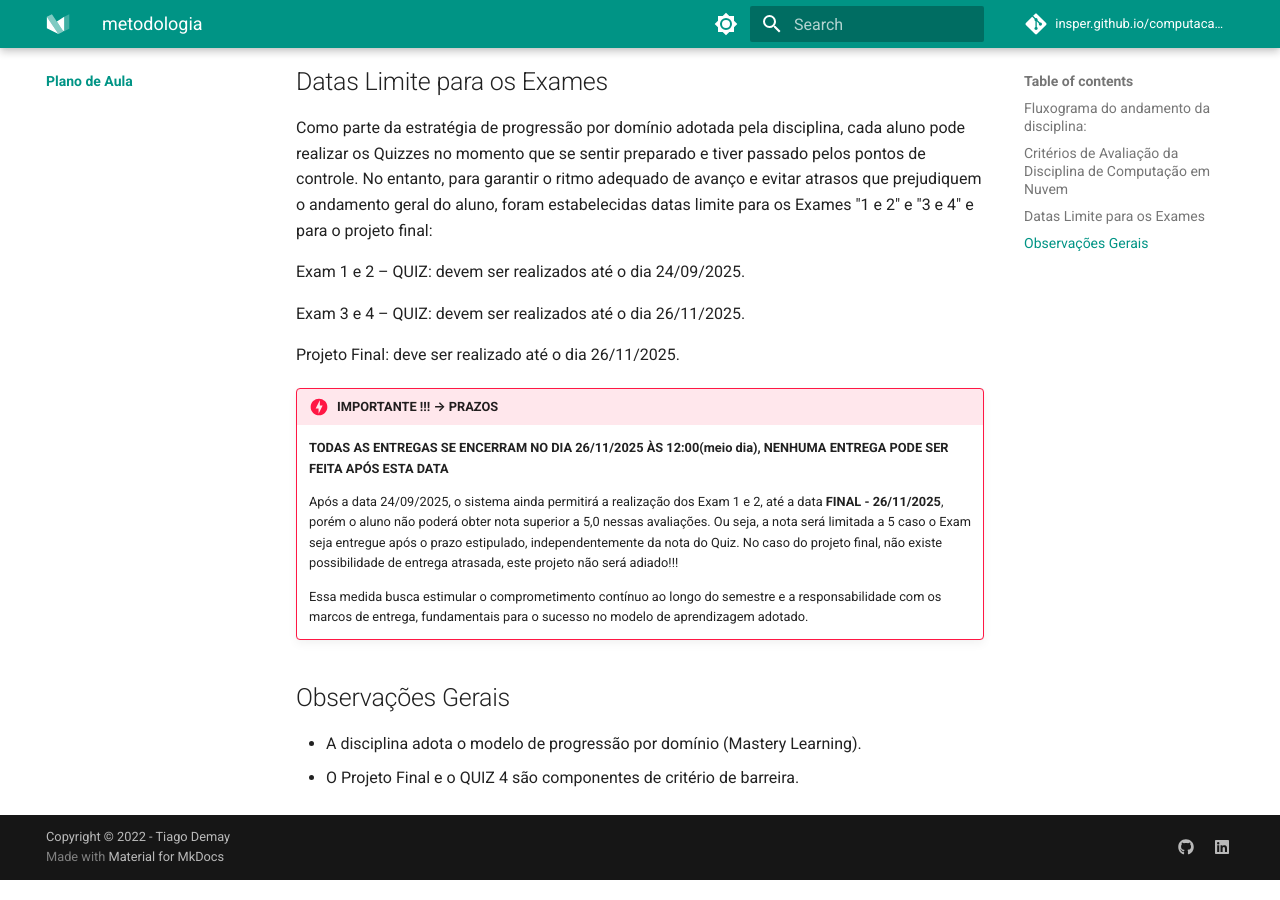
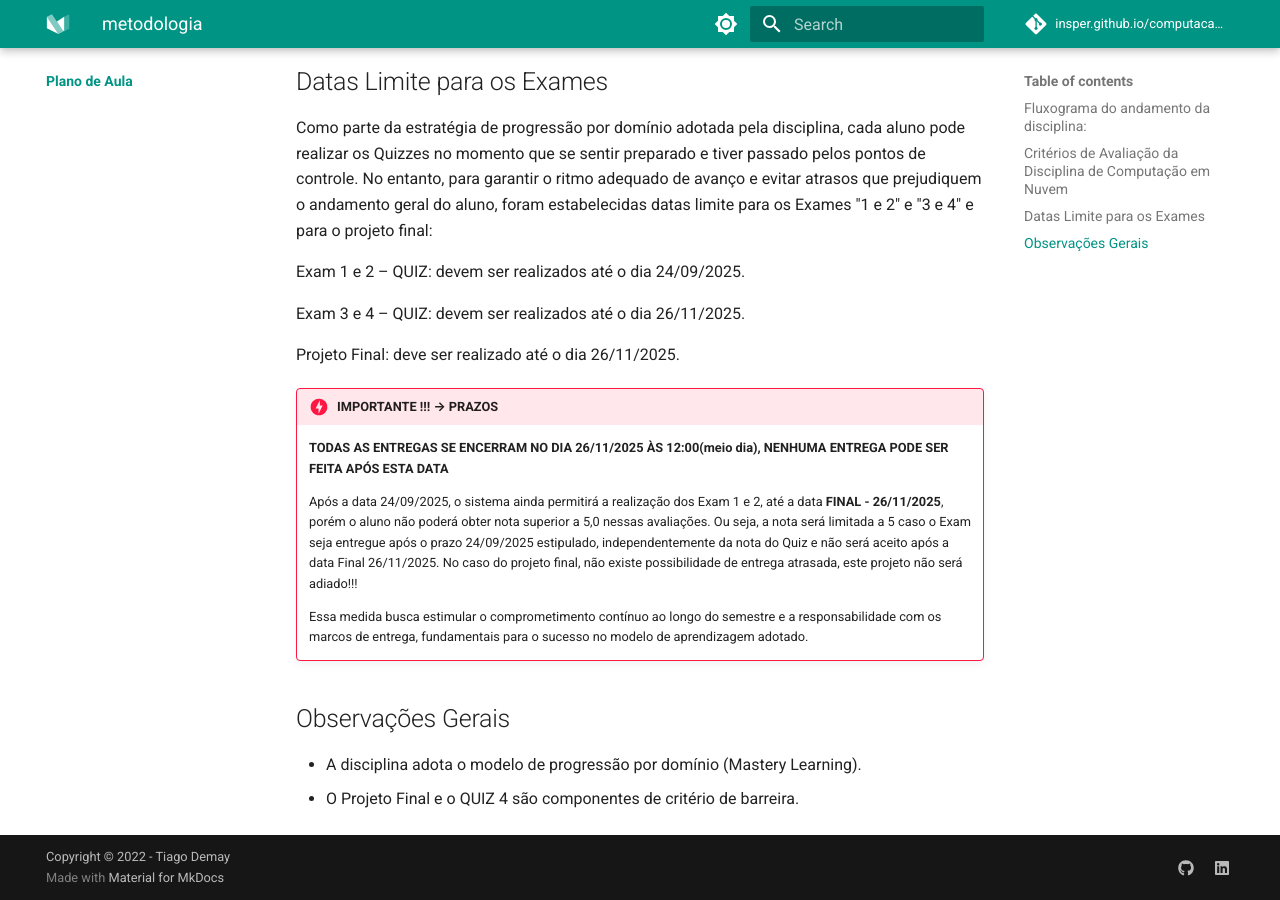
Before and after one commit to Insper/computacao-nuvem, an MkDocs documentation site: the page built from docs/plano_aula/index.md, in a window 1280 px wide and 900 px high, scrolled down 2954 px. Built offline with MkDocs 1.6.1 and Material for MkDocs 9.7.7, drawn with Linux system fonts in a browser that asks for light colours; nearby versions of some CDN libraries; comment, search, counter and statistics services are not loaded.

Commit message:
ajuste texto

```diff
--- a/docs/plano_aula/index.md
+++ b/docs/plano_aula/index.md
@@ -186,7 +186,7 @@ Projeto Final: deve ser realizado até o dia 26/11/2025.
     **TODAS AS ENTREGAS SE ENCERRAM NO DIA 26/11/2025 ÀS 12:00(meio dia), NENHUMA ENTREGA PODE SER FEITA APÓS ESTA DATA**
 
     Após a data 24/09/2025, o sistema ainda permitirá a realização dos Exam 1 e 2, até a data **FINAL - 26/11/2025**, porém o aluno não poderá obter nota superior a 5,0 nessas avaliações.
-    Ou seja, a nota será limitada a 5 caso o Exam seja entregue após o prazo estipulado, independentemente da nota do Quiz.
+    Ou seja, a nota será limitada a 5 caso o Exam seja entregue após o prazo 24/09/2025 estipulado, independentemente da nota do Quiz e não será aceito após a data Final 26/11/2025.
     No caso do projeto final, não existe possibilidade de entrega atrasada, este projeto não será adiado!!!
 
     Essa medida busca estimular o comprometimento contínuo ao longo do semestre e a responsabilidade com os marcos de entrega, fundamentais para o sucesso no modelo de aprendizagem adotado.
```
